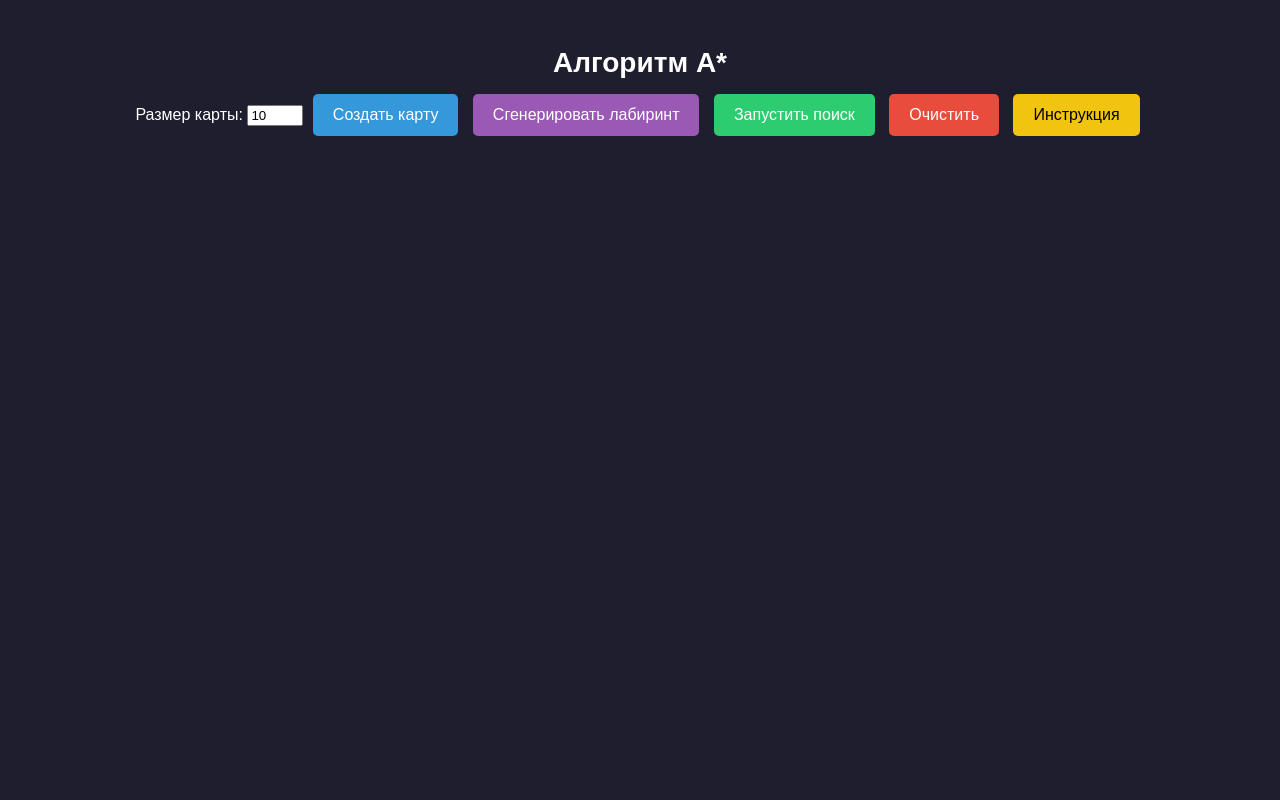
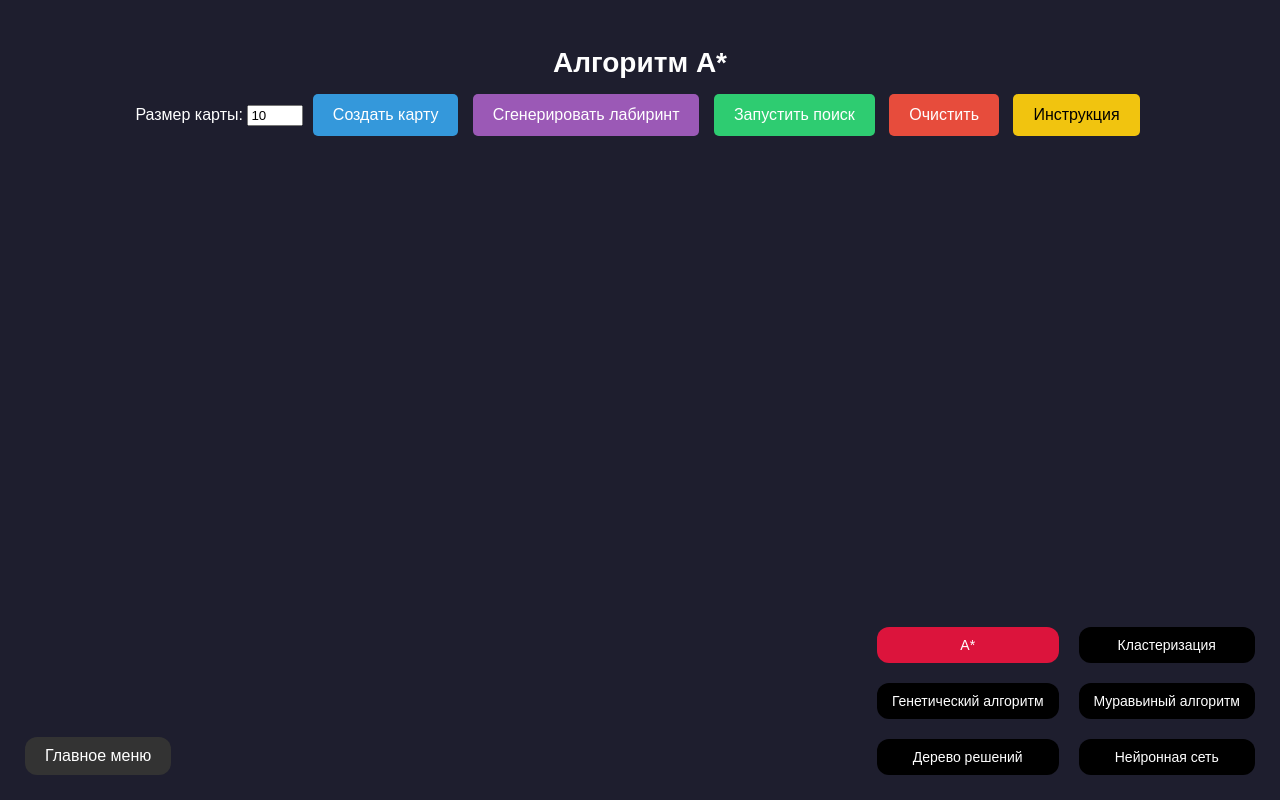
Before and after one commit to ya-Bell/AlgorithmVisualizer, a plain HTML site: page First_alg_A/First_alg_A.html in a window 1280 px wide. Drawn offline with Linux system fonts and the light colour scheme.

Commit message:
попытки

```diff
--- a/First_alg_A/First_alg_A.html
+++ b/First_alg_A/First_alg_A.html
@@ -17,6 +17,17 @@
         <button id="clear-map" class="clear">Очистить</button>
         <button id="toggle-instruction" class="instruction">Инструкция</button>
     </div>
+    <div class="bottom-bar">
+        <button class="main-menu-button" onclick="document.location='Web_6_module/Main-site/index.html'">Главное меню</button>
+        <div class="algo-buttons">
+          <button class="algo-button current">A*</button>
+          <button class="algo-button" onclick="location.href='clustering.html'">Кластеризация</button>
+          <button class="algo-button" onclick="location.href='genetic.html'">Генетический алгоритм</button>
+          <button class="algo-button" onclick="location.href='ant.html'">Муравьиный алгоритм</button>
+          <button class="algo-button" onclick="location.href='tree.html'">Дерево решений</button>
+          <button class="algo-button" onclick="location.href='nn.html'">Нейронная сеть</button>
+        </div>
+      </div>
 
     <div id="instruction-box" class="hidden">
         <p>1️⃣ Нажмите "Создать карту", чтобы задать размер.</p>
--- a/First_alg_A/alg_A.css
+++ b/First_alg_A/alg_A.css
@@ -127,3 +127,55 @@ button:hover {
 .hidden {
     display: none;
 }
+.bottom-bar {
+    position: fixed;
+    bottom: 10px;
+    left: 0;
+    width: 100%;
+    display: flex;
+    justify-content: space-between;
+    align-items: flex-end;
+    padding: 10px 20px;
+    box-sizing: border-box;
+    z-index: 1000;
+  }
+
+  .main-menu-button {
+    padding: 10px 20px;
+    font-size: 16px;
+    background-color: #333;
+    color: white;
+    border: none;
+    border-radius: 12px;
+    cursor: pointer;
+    transition: background 0.2s ease;
+  }
+
+  .main-menu-button:hover {
+    background-color: #555;
+  }
+
+  .algo-buttons {
+    display: grid;
+    grid-template-columns: repeat(2, auto);
+    grid-gap: 10px;
+  }
+
+  .algo-button {
+    padding: 10px 15px;
+    font-size: 14px;
+    background-color: black;
+    color: white;
+    border: none;
+    border-radius: 12px;
+    cursor: pointer;
+    transition: background 0.2s ease;
+  }
+
+  .algo-button:hover {
+    background-color: #444;
+  }
+
+  .algo-button.current {
+    background-color: crimson;
+  }
```
